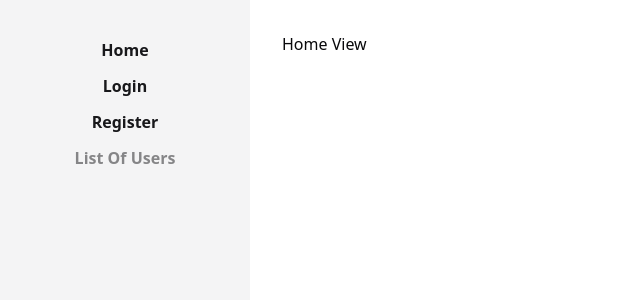
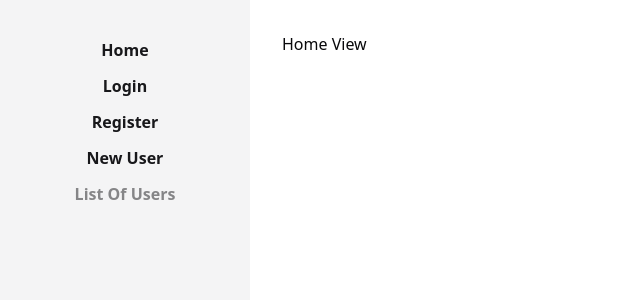
Before and after one commit to cavargasl/soluciones-americanas-test, a React (Vite) app: page / in a window 1280 px wide. Shown: the top 300 px of the page, without its empty margins (0-640 px from the left). Built offline with nearby package versions, Linux system fonts and the light colour scheme.

Commit message:
feat: new basic view of create user

```diff
--- a/src/Layout/Home.tsx
+++ b/src/Layout/Home.tsx
@@ -17,6 +17,10 @@ const navItems = [
     path: links.register,
   },
   {
+    name: "new user",
+    path: links.newUser,
+  },
+  {
     name: "list of users",
     path: links.users,
   },
@@ -24,6 +28,7 @@ const navItems = [
 function disabledLink(link: string, userData?: User) {
   if (link === links.users && !userData) return true
   if (link === links.login && userData) return true
+  if (link === links.register && userData) return true
   return false
 }
 
--- /dev/null
+++ b/src/pages/newUser/index.tsx
@@ -0,0 +1,6 @@
+
+export default function NewUser() {
+  return (
+    <div>NewUser</div>
+  )
+}
--- a/src/routers/index.tsx
+++ b/src/routers/index.tsx
@@ -1,9 +1,11 @@
 import { Home } from '@/Layout'
 import Login from '@/pages/Login'
 import Register from '@/pages/Register'
+import NewUser from '@/pages/newUser'
 import { links } from '@/types'
 import { BrowserRouter, Route, Routes } from 'react-router-dom'
 import PrivateRouter from './PrivateRouter'
+import PublicRouter from './PublicRouter'
 
 export default function Router() {
   return (
@@ -12,7 +14,8 @@ export default function Router() {
         <Route path={links.home} element={<Home />} >
           <Route index element={<h1>Home View</h1>} />
           <Route path={links.login} element={<Login />} />
-          <Route path={links.register} element={<Register />} />
+          <Route path={links.register} element={<PublicRouter><Register /></PublicRouter>} />
+          <Route path={links.newUser} element={<NewUser />} />
           <Route path={links.users} element={<PrivateRouter><h1>Users view</h1></PrivateRouter>} />
         </Route>
       </Routes>
--- a/src/types/index.ts
+++ b/src/types/index.ts
@@ -19,9 +19,10 @@ export type ListUsers = {
 
 export type Token = string;
 
-export const links: Readonly<{ [key: string]: string }> = {
-  login: "/login",
-  register: "/register",
-  home: "/",
-  users: "/users",
+export enum links {
+  login = "/login",
+  register = "/register",
+  home = "/",
+  users = "/users",
+  newUser = "/newUser",
 }
```
